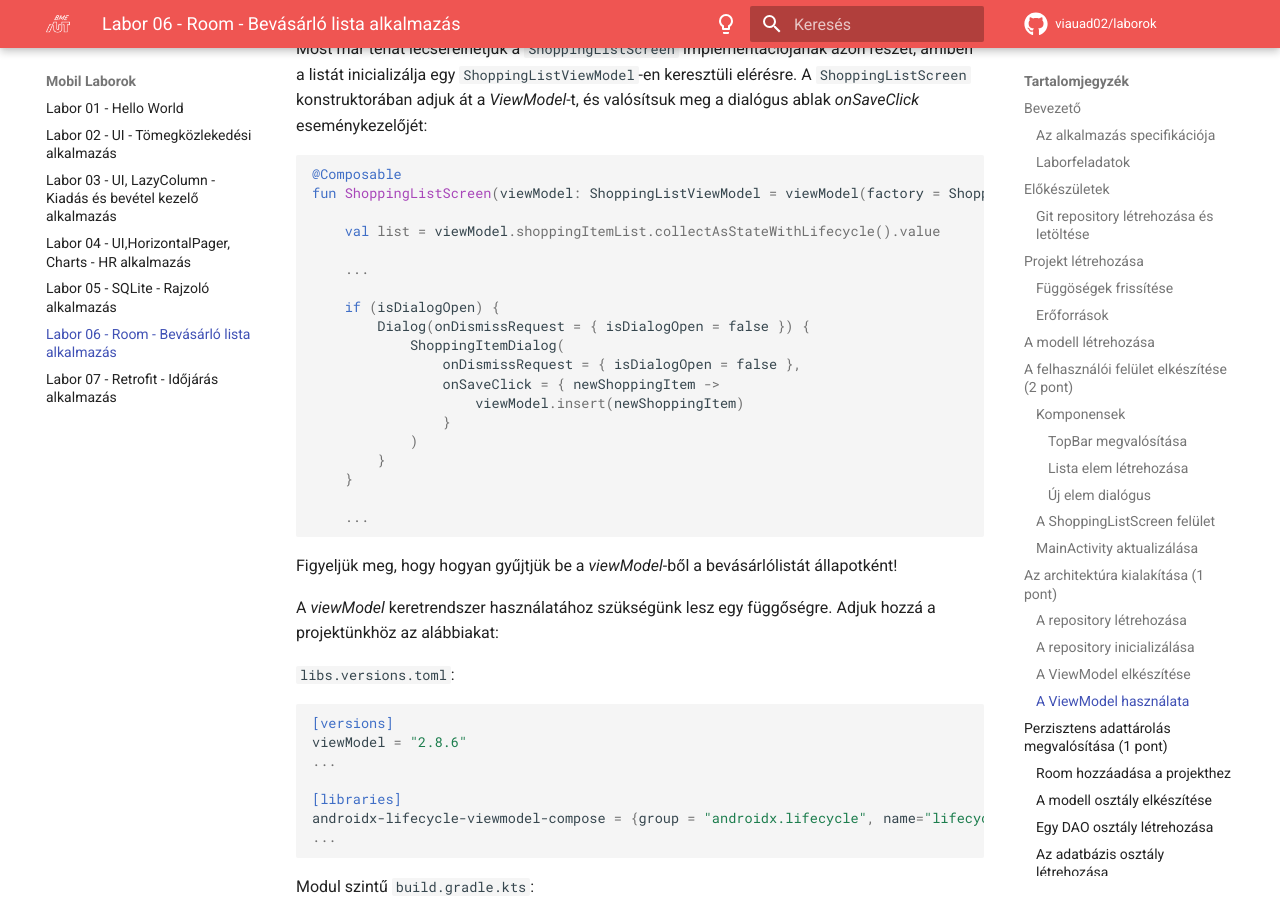
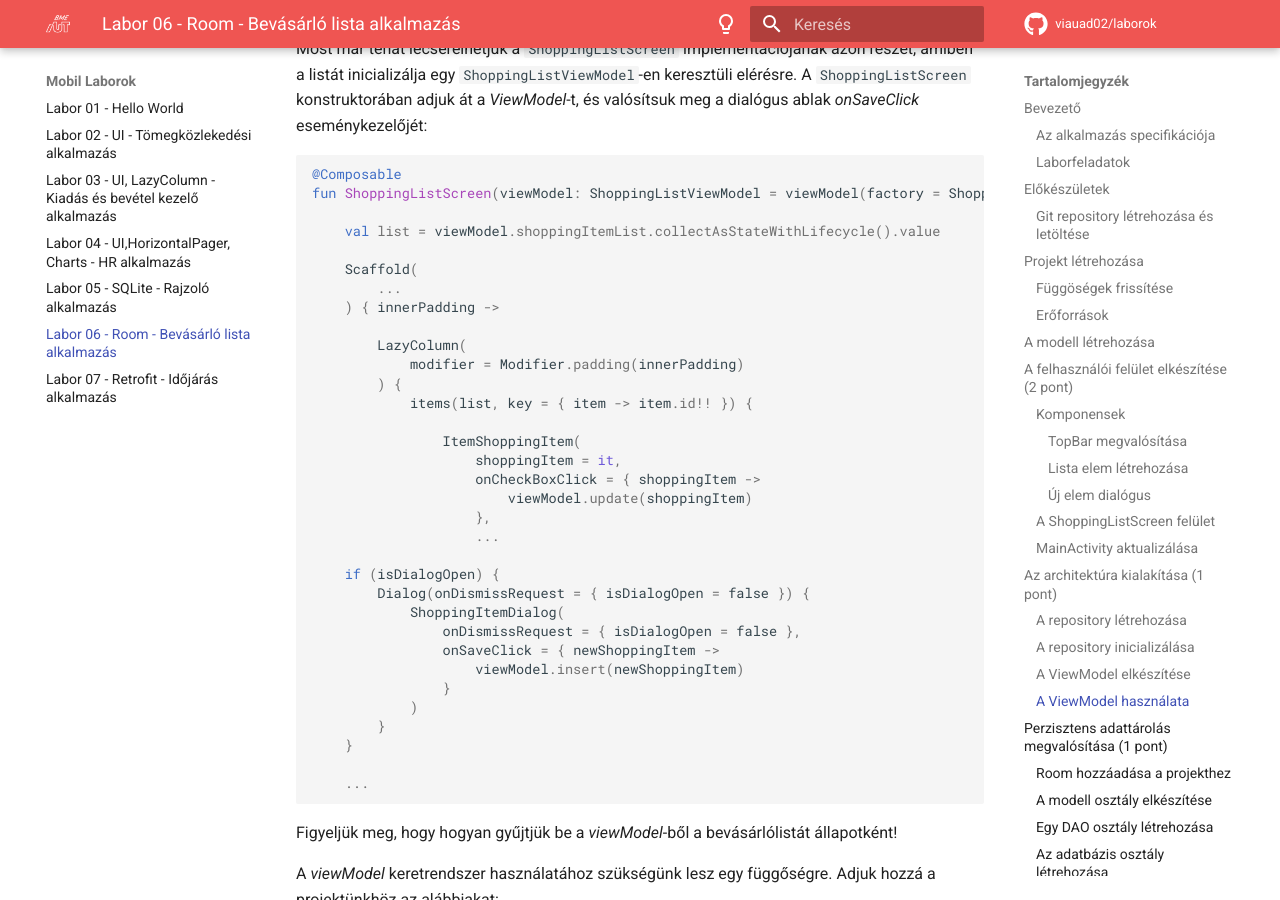
Before and after one commit to VIAUAD02/laborok, an MkDocs documentation site: the page built from docs/laborok/06-android-room/index.md, in a window 1280 px wide and 900 px high, scrolled down 24449 px. Built offline with MkDocs 1.6.1 and Material for MkDocs 9.7.7, drawn with Linux system fonts in a browser that asks for light colours; comment, search, counter and statistics services are not loaded.

Commit message:
lab06 fix: implement onCheckBoxClick

```diff
--- a/docs/laborok/06-android-room/index.md
+++ b/docs/laborok/06-android-room/index.md
@@ -1078,7 +1078,21 @@ fun ShoppingListScreen(viewModel: ShoppingListViewModel = viewModel(factory = Sh
 
     val list = viewModel.shoppingItemList.collectAsStateWithLifecycle().value
 
-	...
+    Scaffold(
+        ...
+    ) { innerPadding ->
+
+        LazyColumn(
+            modifier = Modifier.padding(innerPadding)
+        ) {
+            items(list, key = { item -> item.id!! }) {
+
+                ItemShoppingItem(
+                    shoppingItem = it,
+                    onCheckBoxClick = { shoppingItem ->
+                        viewModel.update(shoppingItem)
+                    },
+                    ...
 
 	if (isDialogOpen) {
         Dialog(onDismissRequest = { isDialogOpen = false }) {
```
